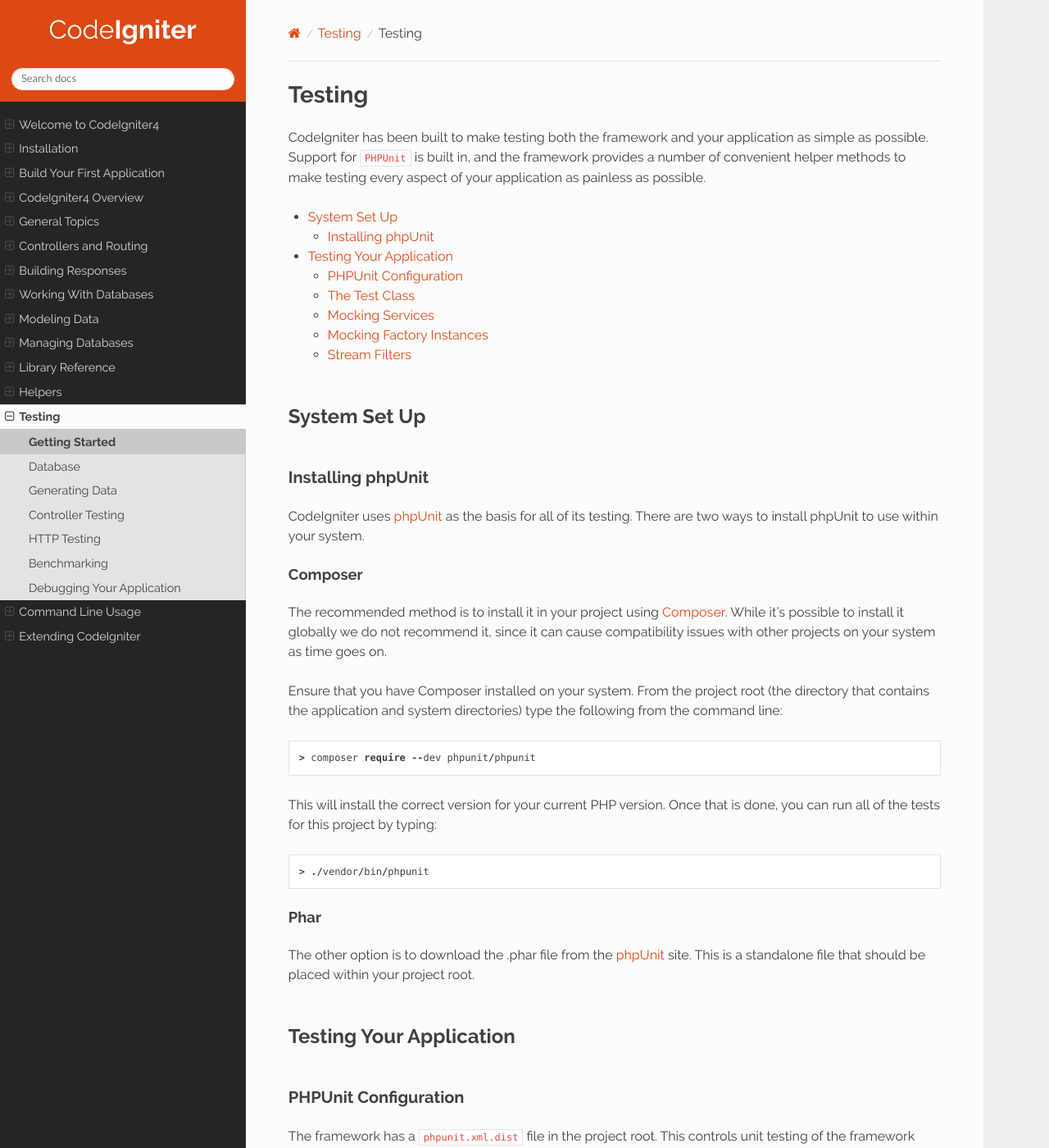
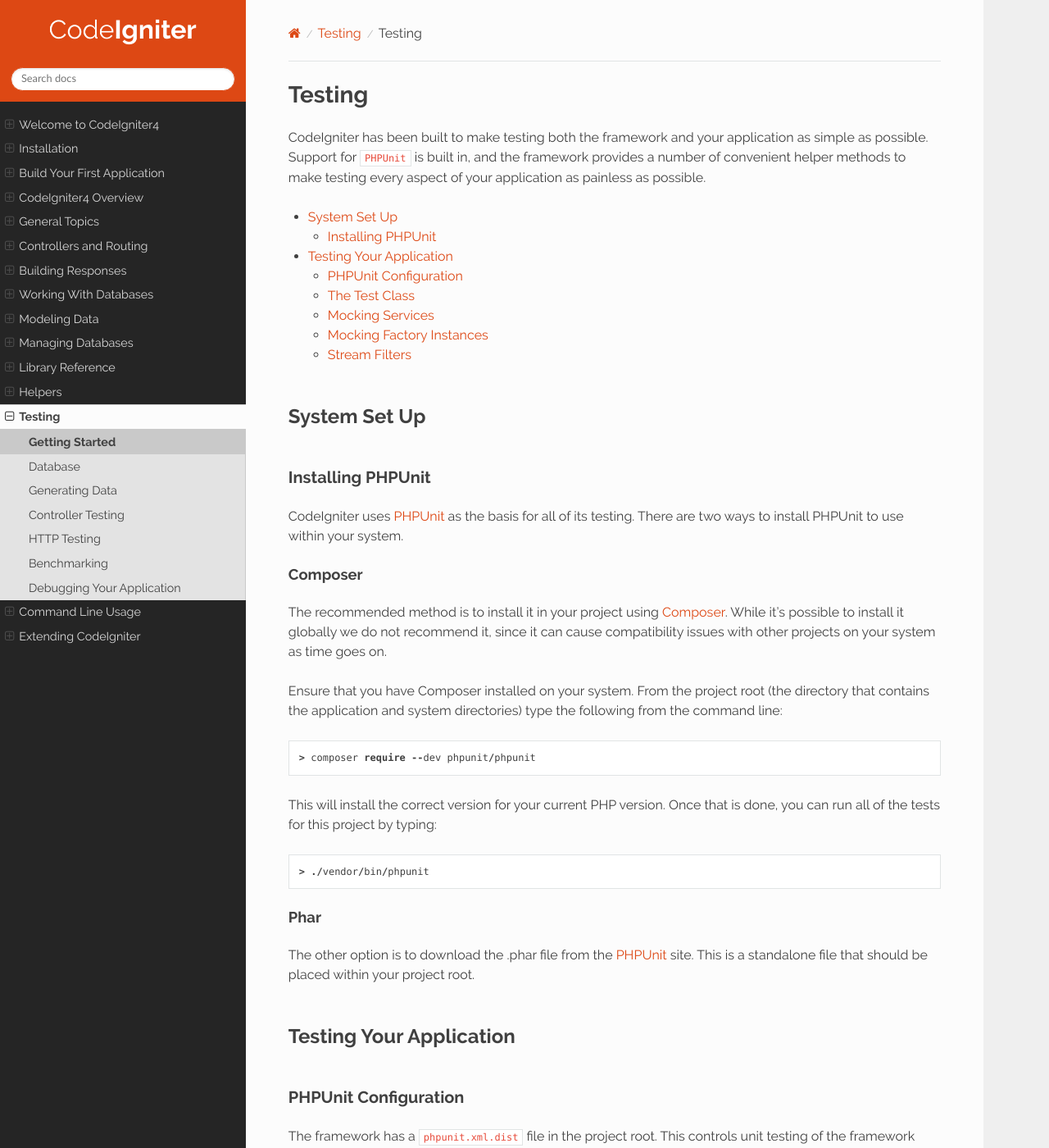
Before and after one commit to NEKOGET/ci4_user_guide_src, a Sphinx documentation site: the page built from source/testing/overview.rst, in a window 1280 px wide and 1400 px high. Shown: the whole window at 82% size. Built offline with Sphinx 7.4.7 and the Read the Docs theme 2.0.0, drawn with Linux system fonts in a browser that asks for light colours.

```diff
--- a/source/testing/feature.rst
+++ b/source/testing/feature.rst
@@ -381,7 +381,7 @@ Asserts that $fragment is found within the JSON response. It does not need to ma
     // Is true
     $this->assertJSONFragment(['config' => ['key-a']);
 
-.. note:: This simply uses phpUnit's own `assertArraySubset() <https://phpunit.readthedocs.io/en/7.2/assertions.html#assertarraysubset>`_
+.. note:: This simply uses PHPUnit's own `assertArraySubset() <https://phpunit.readthedocs.io/en/7.2/assertions.html#assertarraysubset>`_
     method to do the comparison.
 
 **assertJSONExact($test)**
--- a/source/testing/overview.rst
+++ b/source/testing/overview.rst
@@ -14,11 +14,11 @@ helper methods to make testing every aspect of your application as painless as p
 System Set Up
 *************
 
-Installing phpUnit
+Installing PHPUnit
 ==================
 
-CodeIgniter uses `phpUnit <https://phpunit.de/>`__ as the basis for all of its testing. There are two ways to install
-phpUnit to use within your system.
+CodeIgniter uses `PHPUnit <https://phpunit.de/>`__ as the basis for all of its testing. There are two ways to install
+PHPUnit to use within your system.
 
 Composer
 --------
@@ -40,7 +40,7 @@ tests for this project by typing::
 Phar
 ----
 
-The other option is to download the .phar file from the `phpUnit <https://phpunit.de/getting-started/phpunit-7.html>`__ site.
+The other option is to download the .phar file from the `PHPUnit <https://phpunit.de/getting-started/phpunit-7.html>`__ site.
 This is a standalone file that should be placed within your project root.
 
 
```
